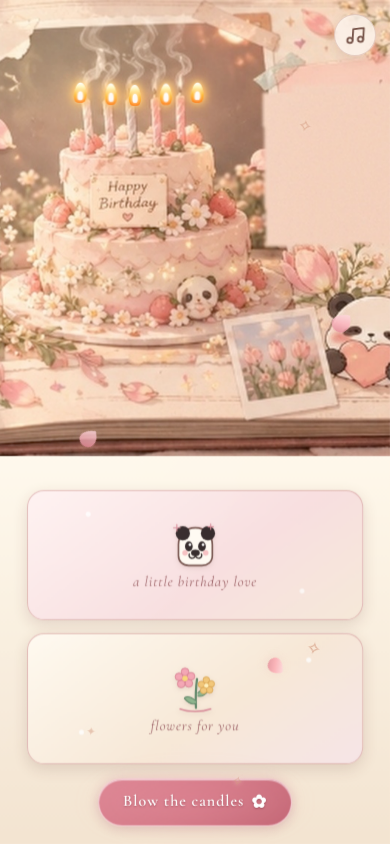
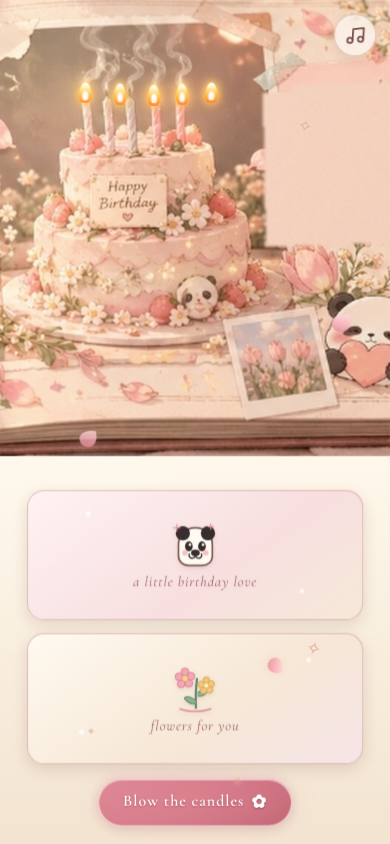
Before and after one commit to sahanion/tswm, a plain HTML site: page scrapbook.html in a window 390 px wide. Both pictures are taken after a click on the button "Open the book ✧". Drawn offline with nearby package versions, Linux system fonts and the light colour scheme; a web font is replaced by a local one.

Commit message:
Align mobile candle flames with artwork

```diff
--- a/scrapbook.html
+++ b/scrapbook.html
@@ -1436,12 +1436,6 @@
       }
       .page-leaf-front .leaf-lighting { height: 55%; }
       .candles-container { width: 100%; height: 55%; }
-      .candle-flame:nth-child(1), .candle-smoke:nth-child(6) { left: 20.5% !important; }
-      .candle-flame:nth-child(2), .candle-smoke:nth-child(7) { left: 28.5% !important; }
-      .candle-flame:nth-child(3), .candle-smoke:nth-child(8) { left: 34.5% !important; }
-      .candle-flame:nth-child(4), .candle-smoke:nth-child(9) { left: 42.5% !important; }
-      .candle-flame:nth-child(5), .candle-smoke:nth-child(10) { left: 50.5% !important; }
-
       .wish-card-pink, .wish-card-cream {
         top: 60%; left: 4%; width: 44%; height: 25%; perspective: 1000px;
       }
@@ -2237,17 +2231,20 @@
         background: linear-gradient(180deg, #f4dfd0 0%, #fff8eb 54%, #f3e4d1 100%);
       }
       .page-leaf-front .page-leaf-img {
-        position: absolute; top: 0; left: 0; width: 100%; height: 54%;
-        object-fit: cover; object-position: 24% center;
+        position: absolute;
+        left: min(0px, calc(24vw - 19.02dvh));
+        top: min(0px, calc(27dvh - 34.07vw));
+        width: max(100vw, 79.25dvh); height: max(68.14vw, 54dvh);
+        max-width: none; object-fit: fill; transform: none;
       }
       .page-leaf-front .leaf-lighting { height: 54%; }
-      .candles-container { width: 100%; height: 54%; }
+      .candles-container {
+        top: min(0px, calc(27dvh - 34.07vw));
+        left: min(0px, calc(24vw - 19.02dvh));
+        width: max(100vw, 79.25dvh); height: max(68.14vw, 54dvh);
+        transform: none;
+      }
       .candle-flame { width: 12px; height: 21px; }
-      .candle-flame:nth-child(1), .candle-smoke:nth-child(6) { left: 20.5% !important; }
-      .candle-flame:nth-child(2), .candle-smoke:nth-child(7) { left: 28.5% !important; }
-      .candle-flame:nth-child(3), .candle-smoke:nth-child(8) { left: 34.5% !important; }
-      .candle-flame:nth-child(4), .candle-smoke:nth-child(9) { left: 42.5% !important; }
-      .candle-flame:nth-child(5), .candle-smoke:nth-child(10) { left: 50.5% !important; }
 
       .wish-card-pink, .wish-card-cream {
         left: 7%; width: 86%; height: 15.5%; perspective: 1000px;
@@ -2530,41 +2527,41 @@
 
               <!-- 5 Candle Flames & Wispy Smoke -->
               <div class="candles-container" id="candlesContainer">
-                <div class="candle-flame" id="flame-1" style="left: 22.8%; top: 22.7%;">
+                <div class="candle-flame" id="flame-1" style="left: 22.7%; top: 22.7%;">
                   <div class="flame-halo"></div>
                   <div class="flame-core"></div>
                 </div>
-                <div class="candle-flame" id="flame-2" style="left: 26.5%; top: 23.0%;">
+                <div class="candle-flame" id="flame-2" style="left: 27.9%; top: 23.0%;">
                   <div class="flame-halo"></div>
                   <div class="flame-core"></div>
                 </div>
-                <div class="candle-flame" id="flame-3" style="left: 29.5%; top: 23.2%;">
+                <div class="candle-flame" id="flame-3" style="left: 33.0%; top: 23.2%;">
                   <div class="flame-halo"></div>
                   <div class="flame-core"></div>
                 </div>
-                <div class="candle-flame" id="flame-4" style="left: 33.2%; top: 23.0%;">
+                <div class="candle-flame" id="flame-4" style="left: 37.2%; top: 23.0%;">
                   <div class="flame-halo"></div>
                   <div class="flame-core"></div>
                 </div>
-                <div class="candle-flame" id="flame-5" style="left: 37.0%; top: 22.7%;">
+                <div class="candle-flame" id="flame-5" style="left: 41.5%; top: 22.7%;">
                   <div class="flame-halo"></div>
                   <div class="flame-core"></div>
                 </div>
 
                 <!-- 5 Wispy Rising Smoke Trails -->
-                <div class="candle-smoke" id="smoke-1" style="left: 22.8%; top: 22.7%; --smoke-drift: -5px;">
+                <div class="candle-smoke" id="smoke-1" style="left: 22.7%; top: 22.7%; --smoke-drift: -5px;">
                   <svg viewBox="0 0 20 60" class="smoke-wisp-svg"><path d="M10,55 Q6,42 12,28 T8,10 T10,0" class="smoke-trail"/></svg>
                 </div>
-                <div class="candle-smoke" id="smoke-2" style="left: 26.5%; top: 23.0%; --smoke-drift: 6px;">
+                <div class="candle-smoke" id="smoke-2" style="left: 27.9%; top: 23.0%; --smoke-drift: 6px;">
                   <svg viewBox="0 0 20 60" class="smoke-wisp-svg"><path d="M10,55 Q14,40 8,26 T12,12 T9,0" class="smoke-trail"/></svg>
                 </div>
-                <div class="candle-smoke" id="smoke-3" style="left: 29.5%; top: 23.2%; --smoke-drift: -3px;">
+                <div class="candle-smoke" id="smoke-3" style="left: 33.0%; top: 23.2%; --smoke-drift: -3px;">
                   <svg viewBox="0 0 20 60" class="smoke-wisp-svg"><path d="M10,55 Q7,38 13,24 T8,8 T11,0" class="smoke-trail"/></svg>
                 </div>
-                <div class="candle-smoke" id="smoke-4" style="left: 33.2%; top: 23.0%; --smoke-drift: 7px;">
+                <div class="candle-smoke" id="smoke-4" style="left: 37.2%; top: 23.0%; --smoke-drift: 7px;">
                   <svg viewBox="0 0 20 60" class="smoke-wisp-svg"><path d="M10,55 Q13,42 7,28 T12,10 T8,0" class="smoke-trail"/></svg>
                 </div>
-                <div class="candle-smoke" id="smoke-5" style="left: 37.0%; top: 22.7%; --smoke-drift: -4px;">
+                <div class="candle-smoke" id="smoke-5" style="left: 41.5%; top: 22.7%; --smoke-drift: -4px;">
                   <svg viewBox="0 0 20 60" class="smoke-wisp-svg"><path d="M10,55 Q6,39 12,25 T9,10 T11,0" class="smoke-trail"/></svg>
                 </div>
               </div>
```
